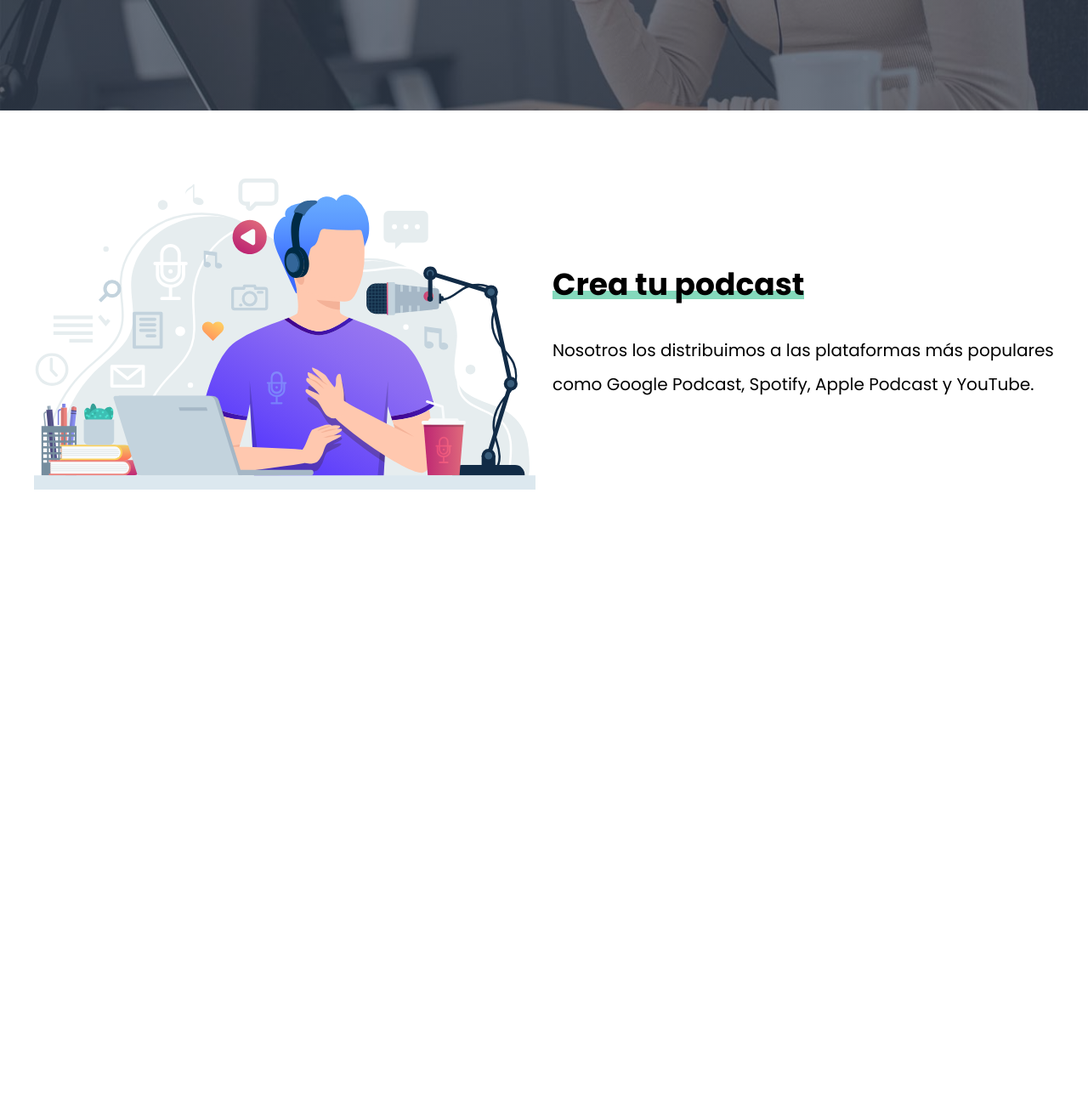
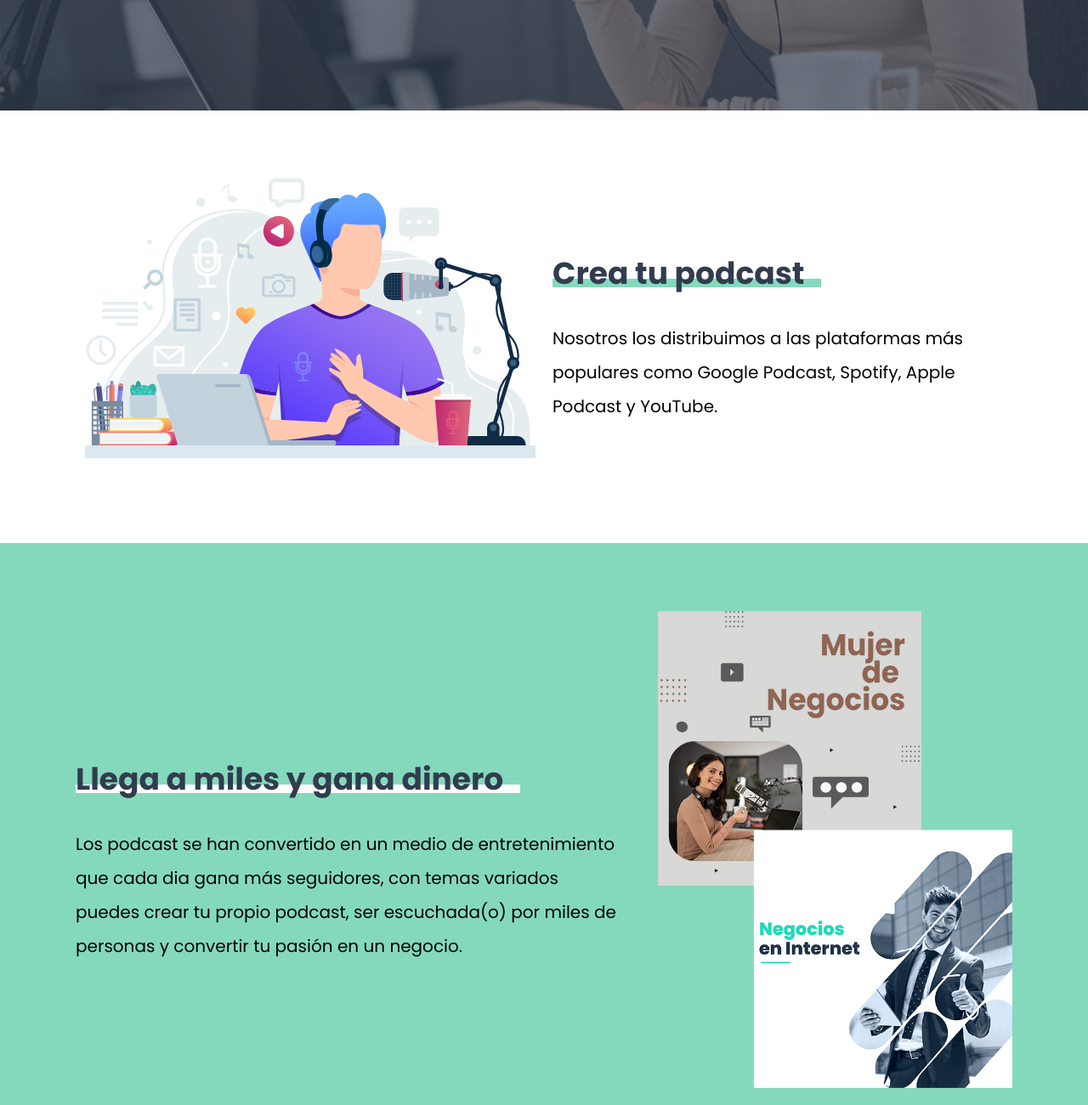
Before and after one commit to InfiTech-tecnology/PodcastApp, a website: page index.html in a window 1280 px wide. Shown: the part 600-1900 px from the top of the page at 85% size. Before the commit the page ends 1276 px from the top, so only its background shows below. Drawn offline with Linux system fonts and the light colour scheme.

Commit message:
comoletada la seccion de beneficios

```diff
--- a/index.html
+++ b/index.html
@@ -39,5 +39,19 @@
              </div>
           </div>
       </section>
+
+      <section class="beneficios seccion">
+          <div class="grid-beneficios contenedor">
+             <div class="contenido-beneficios">
+                 <h2>Llega a miles y gana dinero</h2>
+                 <p>
+                    Los podcast se han convertido en un medio de entretenimiento que cada dia gana más seguidores, con temas variados puedes crear tu propio podcast, ser escuchada(o) por miles de personas y convertir tu pasión en un negocio.
+                 </p>
+             </div>
+             <div class="imagen">
+                <img src="build/img/podcast_cover.png" alt="imagen podcadt">
+             </div>
+          </div>
+      </section>
   </body>
 </html>
--- a/src/scss/base/_globales.scss
+++ b/src/scss/base/_globales.scss
@@ -39,23 +39,7 @@ h1, h2, h3 {
 h1 {
     font-size: 4rem;
 }
-h2 {
-    font-size: 3.6rem;
-    display: inline-block;
-    margin-top: 5rem;
-    color: v.$secundario;
-    @include m.tablet {
-        margin-top: 0;
-    }
-    &::after {
-        content: '';
-        background-color: v.$primario;
-        height: 1rem;
-        width: calc(100% + 2rem);
-        display: block;
-        margin: -1.4rem 0 0 0;
-    }
-}
+
 h3 {
     font-size: 2.8rem;
     text-align: center;
@@ -68,6 +52,6 @@ ul {
 .seccion {
     padding: 3rem 0;
     @include m.tablet {
-        padding: 8rem 0;
+        padding: 8rem 6rem;
     }
 }
--- a/src/scss/base/_mixins.scss
+++ b/src/scss/base/_mixins.scss
@@ -57,3 +57,19 @@
     background-size: cover;
     background-position: top center;
 }
+
+@mixin headingBorder( $colorTexto, $colorLinea) {
+        font-size: 3.6rem;
+        display: inline-block;
+        margin-top: 5rem;
+        color: $colorTexto;
+
+        &::after {
+            content: '';
+            background-color: $colorLinea;
+            height: 1rem;
+            width: calc(100% + 2rem);
+            display: block;
+            margin: -1.4rem 0 0 0;
+        }
+}
--- /dev/null
+++ b/src/scss/ui/_beneficios.scss
@@ -0,0 +1,28 @@
+@use 'base/variables' as v;
+@use 'base/mixins' as m;
+
+.beneficios {
+    background-color: v.$primario;
+
+    .grid-beneficios {
+        @include m.tablet {
+            @include m.grid(5, 4rem);
+            align-items: center;
+        }
+    }
+    .contenido-beneficios {
+        grid-column: 1 / 4;
+
+        h2 {
+            @include m.headingBorder(v.$secundario, v.$blanco)
+        }
+    }
+    .imagen {
+        grid-column: 4 / 6;
+        transition-property: transform;
+        transition-duration: 300ms;
+        &:hover {
+            transform: rotate(4deg) scale(1.1);
+        }
+    }
+}
--- a/src/scss/ui/_crearpodcast.scss
+++ b/src/scss/ui/_crearpodcast.scss
@@ -10,4 +10,9 @@
     .imagen {
         margin-bottom: 2rem;
     }
+    .contenido {
+        h2 {
+            @include m.headingBorder(v.$secundario, v.$primario);
+        }
+    }
 }
--- a/src/scss/ui/_index.scss
+++ b/src/scss/ui/_index.scss
@@ -1,6 +1,6 @@
 @forward 'header';
 @forward 'crearpodcast';
-
+@forward 'beneficios';
 
 
 
```
Also changed, not shown: build/css/app.css, build/img/comilla.svg (added), 1 other file.
